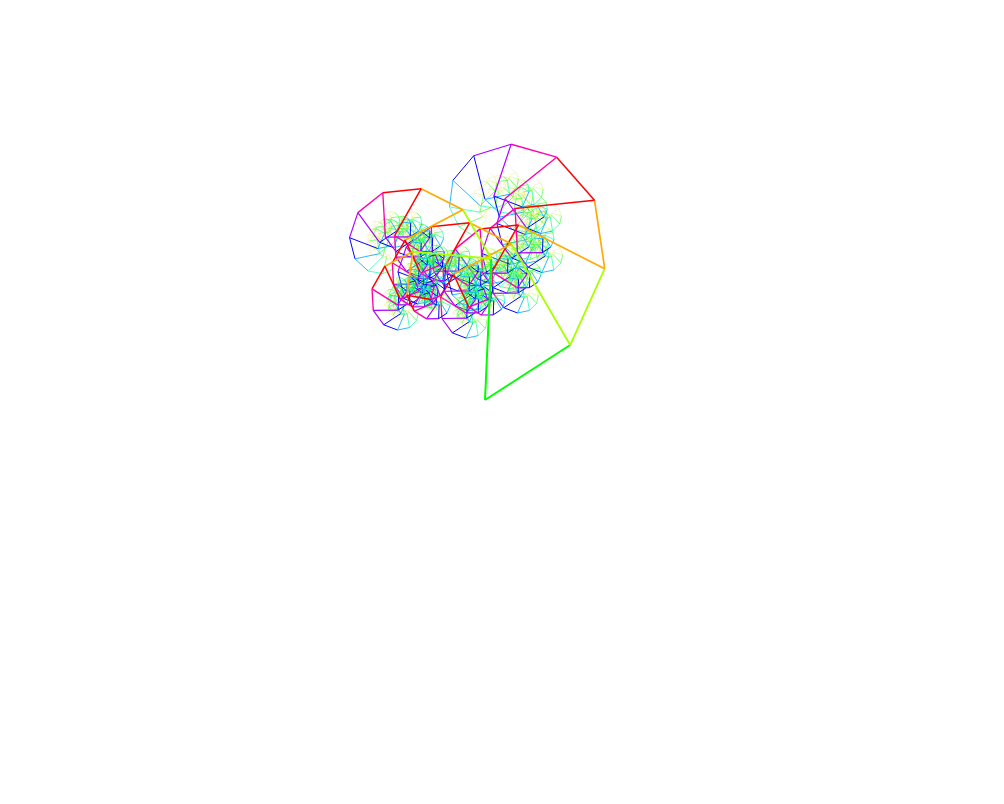
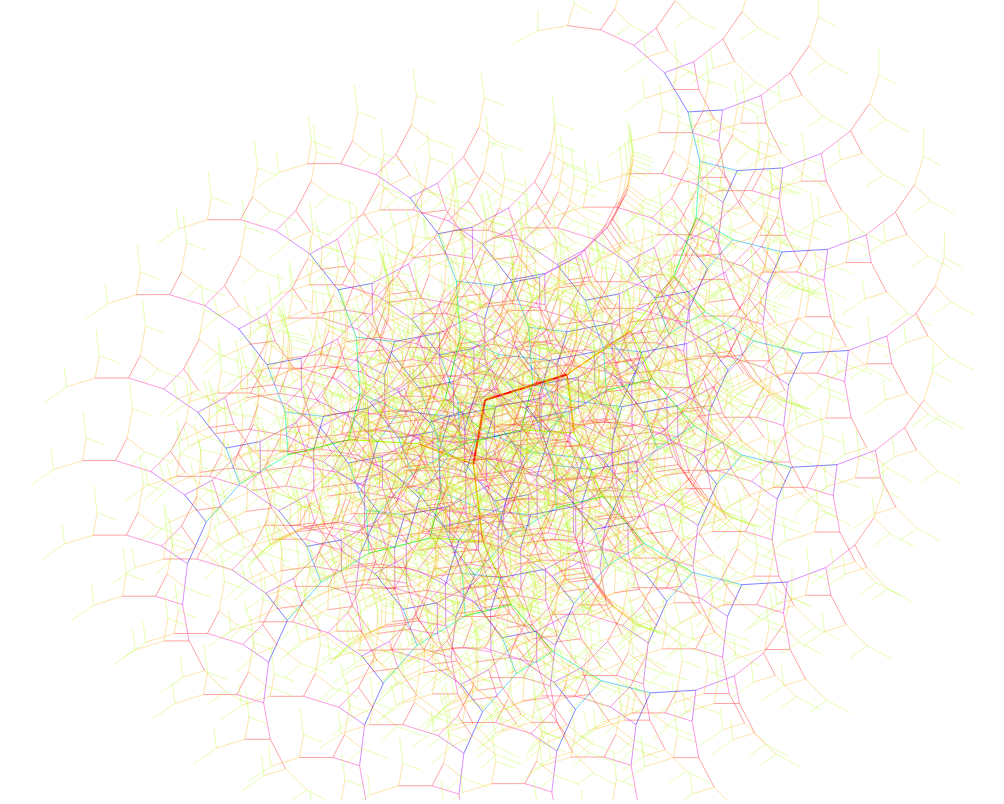
Before and after one commit to fildon/lindenmayer, a plain HTML site: page index.html in a window 1280 px wide. Shown: the whole page, without its empty margins (155-1159 px from the left). Drawn offline with Linux system fonts and the light colour scheme.

Commit message:
Full breadfirst painting implementation

```diff
--- a/index.html
+++ b/index.html
@@ -5,7 +5,7 @@
         <title>L-system</title>
     </head>
     <body style="overflow: hidden; padding: 0px; margin: 0px;">
-        <canvas id="can"></canvas>
+        <canvas id="canvas"></canvas>
         <script src="main.js"></script>
     </body>
 </html>
--- a/main.js
+++ b/main.js
@@ -1,58 +1,89 @@
-function generateBranchSystem(branchingFactor) {
-    branches = [];
-    for (i = 0; i < branchingFactor; ++i) {
-        branches.push(
-            {
-                baseLength: 40 * (Math.random() * 0.4 + 0.6),
-                scaleChange: Math.random() * 0.4 / ((i + 1) * (i + 1)) + 0.55,
-                angleChange: 2 * Math.PI * Math.random()
-            });
-    }
-    return branches;
+function BranchGroup(canvasContext) {
+    this.branches = [new Branch(canvasContext), new Branch(canvasContext)];
+    this.draw = (startPoint, rotation, depth) => {
+        this.branches.forEach(branch => {
+            branch.draw(startPoint, rotation, depth);
+        })
+    };
 }
 
-function draw_line(x, y, length, angle, depth) {
-    let ctx = can.getContext("2d");
-    ctx.strokeStyle = "hsl(" + (40 * depth) + ", 100%, 50%)";
-    ctx.lineWidth = depth / 6;
-    ctx.beginPath();
-    ctx.moveTo(x, y);
-    ctx.lineTo(x + length * Math.cos(angle), y + length * Math.sin(angle));
-    ctx.stroke();
+function Branch(canvasContext) {
+    this.canvasContext = canvasContext;
+    this.baseLength = 90 * (Math.random() * 0.4 + 0.6);
+    this.angle = 2 * Math.PI * Math.random();
+    this.getEndpoint = (startPoint, rotation, depth) => {
+        const length = this.baseLength * (Math.pow(0.9, depth));
+        return startPoint.translate(length, rotation + this.angle);
+    };
+    this.draw = (startPoint, rotation, depth) => {
+        const endPoint = this.getEndpoint(startPoint, rotation, depth)
+        canvasContext.strokeStyle = "hsl(" + (40 * depth) + ", 100%, 50%)";
+        canvasContext.lineWidth = 4 / (depth + 2);
+        canvasContext.beginPath();
+        canvasContext.moveTo(startPoint.x, startPoint.y);
+        canvasContext.lineTo(endPoint.x, endPoint.y);
+        canvasContext.stroke();
+    };
 }
 
-function draw_lsystem(lsystem, x, y, depth = 12, scale = 4, angle = 0) {
-    if (depth <= 0)
-        return;
-    if (x < 0 || y < 0 || x > width || y > height)
-        return;
-    while (branchesToDraw[branchesToDraw.length - 1] < lsystem.length) {
-        branch = lsystem[branchesToDraw[branchesToDraw.length - 1]];
-        scaledLength = branch.baseLength * scale;
-        newAngle = angle + branch.angleChange;
-        branchesToDraw.push(0);
-        if (scaledLength > 2) {
-            draw_line(x, y, scaledLength, newAngle, depth);
-            draw_lsystem(
-                lsystem,
-                x + Math.cos(newAngle) * scaledLength,
-                y + Math.sin(newAngle) * scaledLength,
-                depth - 1,
-                scale * branch.scaleChange,
-                newAngle
-            );
-        }
-        branchesToDraw.pop();
-        ++branchesToDraw[branchesToDraw.length-1]
+function Point(x, y) {
+    this.x = x;
+    this.y = y;
+    this.translate = (length, rotation) => {
+        return new Point(
+            this.x + length * Math.cos(rotation),
+            this.y + length * Math.sin(rotation)
+        );
     }
 }
 
-var branchesToDraw = [0];
+function PaintingTask(branchGroup, startPoint, rotation, depth) {
+    this.branchGroup = branchGroup;
+    this.startPoint = startPoint;
+    this.rotation = rotation;
+    this.depth = depth;
+    this.draw = () => {
+        this.branchGroup.draw(this.startPoint, this.rotation, this.depth);
+    };
+    this.getChildren = () => {
+        if (this.depth > 10) {
+            return [];
+        }
+        const children = [];
+        this.branchGroup.branches.forEach(branch => {
+            children.push(new PaintingTask(
+                this.branchGroup,
+                branch.getEndpoint(this.startPoint, this.rotation, this.depth),
+                this.rotation + branch.angle,
+                this.depth + 1)
+            );
+        });
+        return children;
+    };
+}
+
+function breadthFirstPaint() {
+    const canvas = document.getElementById("canvas");
+    canvas.height = window.innerHeight;
+    canvas.width = window.innerWidth;
+    const canvasContext = canvas.getContext("2d");
+    let paintingQueue = [
+        new PaintingTask(
+            new BranchGroup(canvasContext),
+            new Point(canvas.width / 2, canvas.height / 2),
+            0,
+            0
+        )
+    ];
+
+    while (paintingQueue.length > 0) {
+        // shift lets us use an array like a queue
+        const currentTask = paintingQueue.shift();
+        currentTask.draw();
+        paintingQueue = paintingQueue.concat(currentTask.getChildren());
+    }
+}
 
 document.addEventListener("DOMContentLoaded", () => {
-    width = window.innerWidth;
-    height = window.innerHeight;
-    can.width = width;
-    can.height = height;
-    draw_lsystem(generateBranchSystem(2), width / 2, height / 2);
+    breadthFirstPaint();
 }, false)
```
